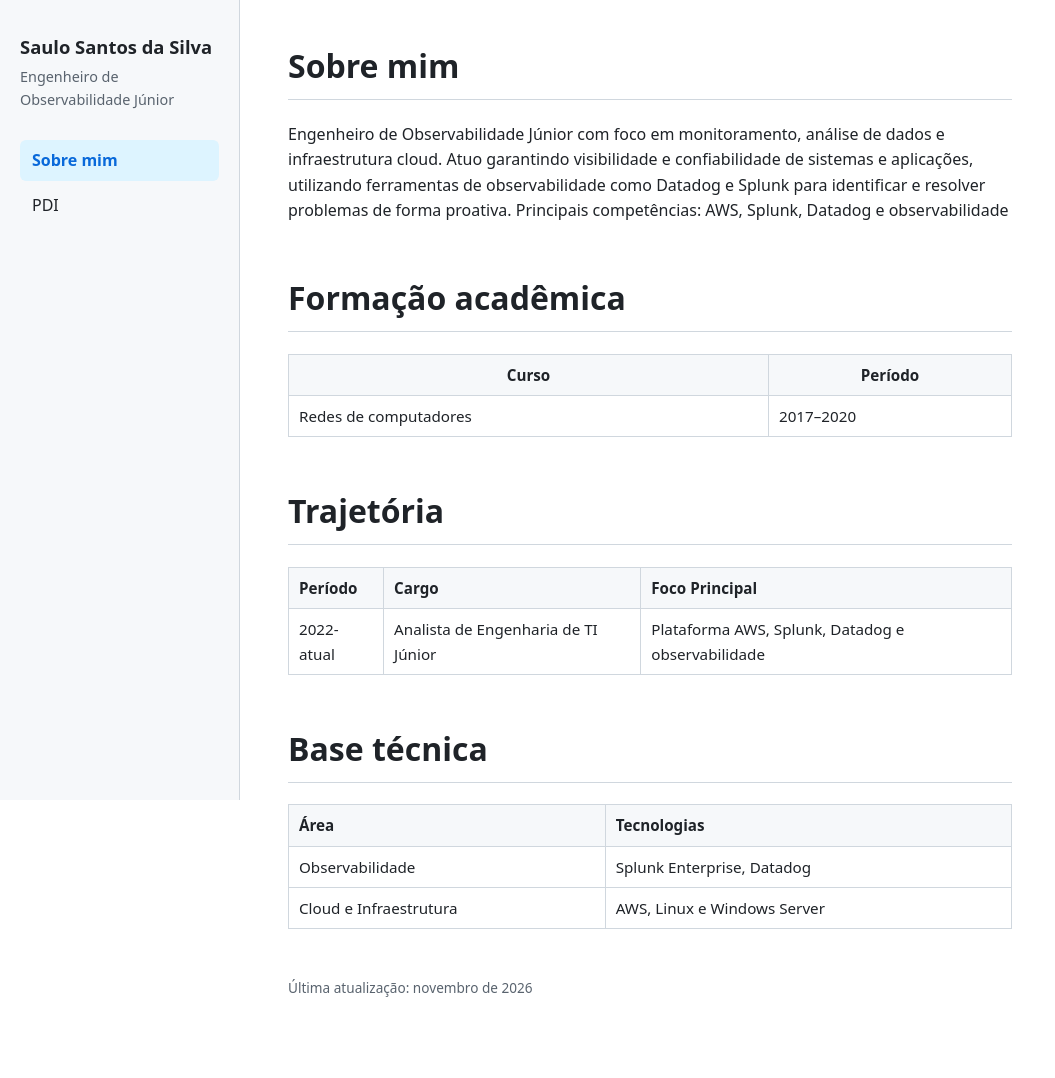
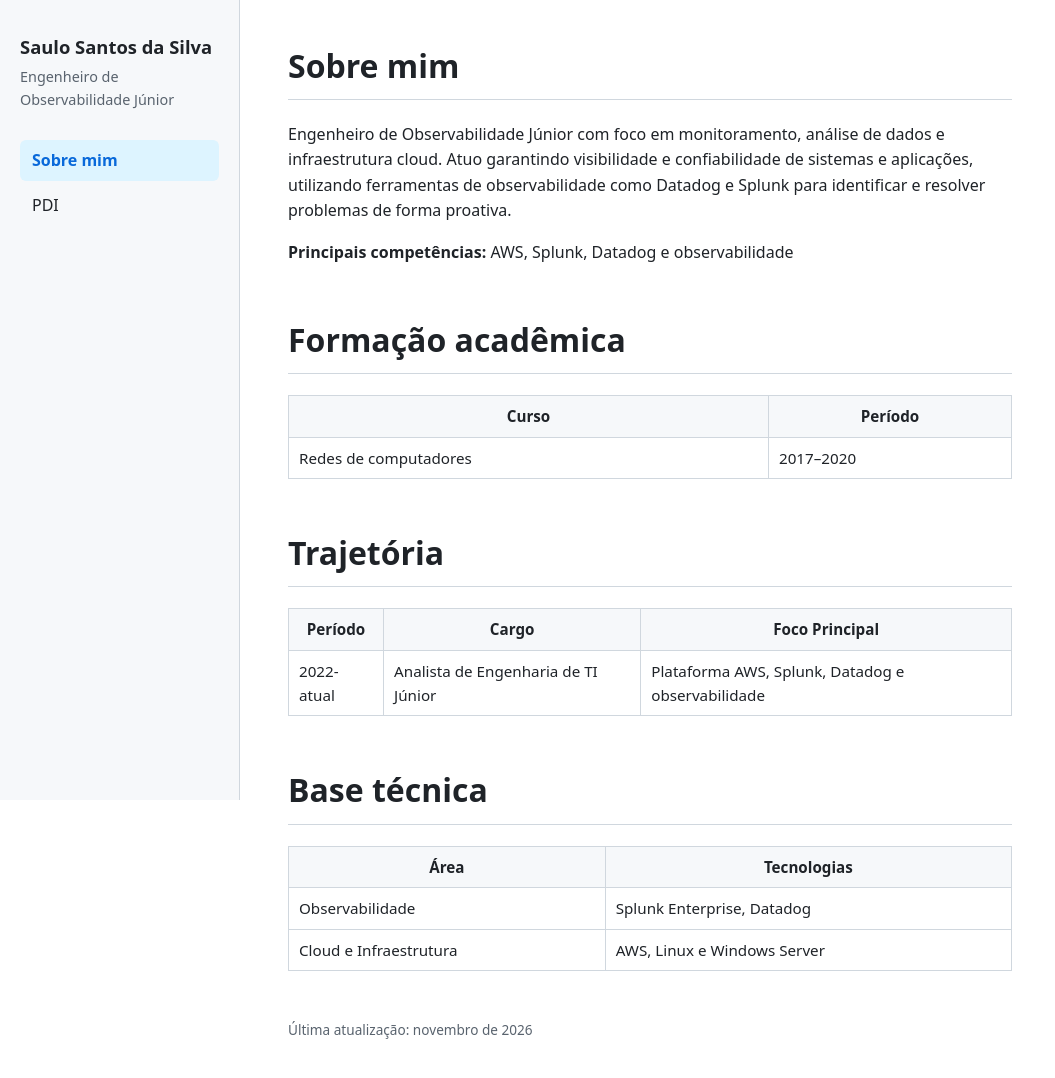
Before and after one commit to saulosilva85/saulo-silva, a plain HTML site: page index.html in a window 1280 px wide. Shown: the whole page, without its empty margins (0-1055 px from the left). Before the commit the page ends 1039 px from the top, so only its background shows below. Drawn offline with Linux system fonts and the light colour scheme.

Commit message:
Destaca competências e centraliza cabeçalhos de Trajetória e Base técnica
Co-Authored-By: Claude Opus 5.5 <noreply@anthropic.com>
Claude-Session: https://claude.ai/code/session_01DRpWa159d2deV9yjC1xzWe

```diff
--- a/index.html
+++ b/index.html
@@ -4,7 +4,7 @@
   <meta charset="UTF-8">
   <meta name="viewport" content="width=device-width, initial-scale=1.0">
   <title>Sobre mim | Saulo Santos da Silva</title>
-  <link rel="stylesheet" href="style.css">
+  <link rel="stylesheet" href="style.css?v=2">
 </head>
 <body>
 
@@ -24,8 +24,9 @@
       infraestrutura cloud. Atuo garantindo visibilidade e confiabilidade de sistemas e
       aplicações, utilizando ferramentas de observabilidade como Datadog e Splunk para identificar e resolver
       problemas de forma proativa.
-
-      Principais competências: AWS, Splunk, Datadog e observabilidade
+    </p>
+    <p>
+      <strong>Principais competências:</strong> AWS, Splunk, Datadog e observabilidade
     </p>
 
     <h1>Formação acadêmica</h1>
@@ -63,7 +64,7 @@
     </table>
 
     <h1>Base técnica</h1>
-    <table class="base tecnica">
+    <table class="base-tecnica">
       <thead>
         <tr>
           <th>Área</th>
--- a/style.css
+++ b/style.css
@@ -54,7 +54,9 @@ h2 { margin-top: 32px; margin-bottom: 4px; font-size: 1.2rem; }
 table { width: 100%; border-collapse: collapse; margin: 12px 0; font-size: 0.95rem; }
 th, td { border: 1px solid #d0d7de; padding: 8px 10px; text-align: left; vertical-align: top; }
 th { background: #f6f8fa; }
-.formacao th { text-align: center; }
+.formacao th,
+.trajetoria th,
+.base-tecnica th { text-align: center; }
 
 .nota {
   background: #fff8c5;
```
Also changed, not shown: pdi.html (+1 -1 lines).
